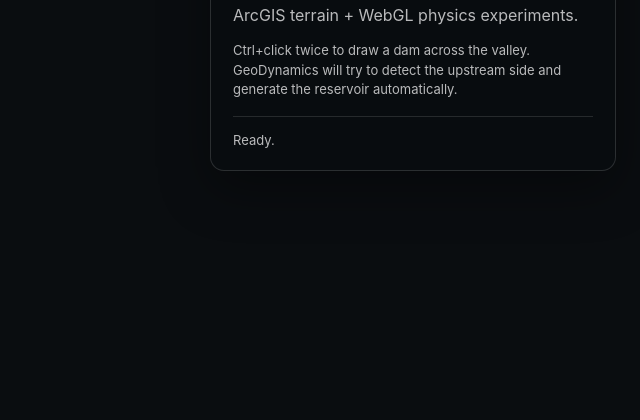
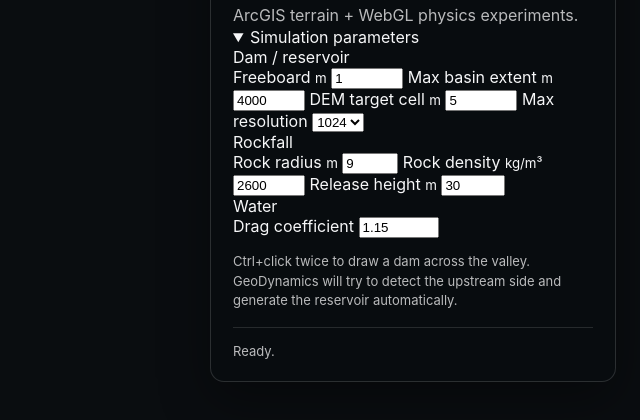
Before and after one commit to nicogis/GeoDynamics, a website built with Vite: page index.html in a window 1280 px wide. Shown: the part 102-522 px from the top of the page, without its empty margins (640-1280 px from the left). Built offline with nearby package versions, Linux system fonts and the light colour scheme; what @arcgis/core would draw is missing.

Commit message:
Add simulation parameter controls to panel

```diff
--- a/index.html
+++ b/index.html
@@ -12,6 +12,68 @@
       <div class="eyebrow">GEOSPATIAL PHYSICS LAB</div>
       <h1>GeoDynamics</h1>
       <p>ArcGIS terrain + WebGL physics experiments.</p>
+
+      <details class="settings" open>
+        <summary>Simulation parameters</summary>
+
+        <div class="settings-section">
+          <div class="settings-title">Dam / reservoir</div>
+
+          <label class="setting-row">
+            <span>Freeboard <small>m</small></span>
+            <input id="reservoirFreeboard" type="number" min="0" max="50" step="0.5" />
+          </label>
+
+          <label class="setting-row">
+            <span>Max basin extent <small>m</small></span>
+            <input id="maxBasinExtent" type="number" min="500" max="8000" step="100" />
+          </label>
+
+          <label class="setting-row">
+            <span>DEM target cell <small>m</small></span>
+            <input id="targetDemCellSize" type="number" min="1" max="25" step="0.5" />
+          </label>
+
+          <label class="setting-row">
+            <span>Max resolution</span>
+            <select id="maxBasinResolution">
+              <option value="128">128</option>
+              <option value="256">256</option>
+              <option value="512">512</option>
+              <option value="1024">1024</option>
+            </select>
+          </label>
+        </div>
+
+        <div class="settings-section">
+          <div class="settings-title">Rockfall</div>
+
+          <label class="setting-row">
+            <span>Rock radius <small>m</small></span>
+            <input id="rockRadius" type="number" min="1" max="50" step="1" />
+          </label>
+
+          <label class="setting-row">
+            <span>Rock density <small>kg/m³</small></span>
+            <input id="rockDensity" type="number" min="500" max="6000" step="50" />
+          </label>
+
+          <label class="setting-row">
+            <span>Release height <small>m</small></span>
+            <input id="releaseHeight" type="number" min="0" max="250" step="5" />
+          </label>
+        </div>
+
+        <div class="settings-section">
+          <div class="settings-title">Water</div>
+
+          <label class="setting-row">
+            <span>Drag coefficient</span>
+            <input id="waterDragRate" type="number" min="0" max="10" step="0.05" />
+          </label>
+        </div>
+      </details>
+
       <div id="help">Ctrl+click twice to draw a dam across the valley. GeoDynamics will try to detect the upstream side and generate the reservoir automatically.</div>
       <div id="status">Ready.</div>
     </aside>
```
